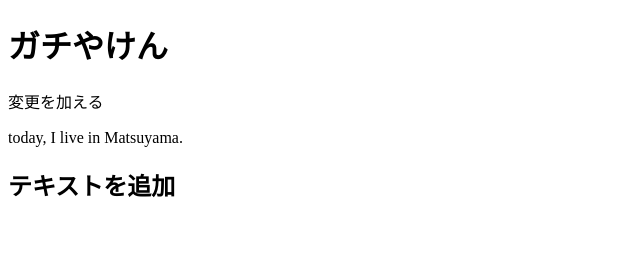
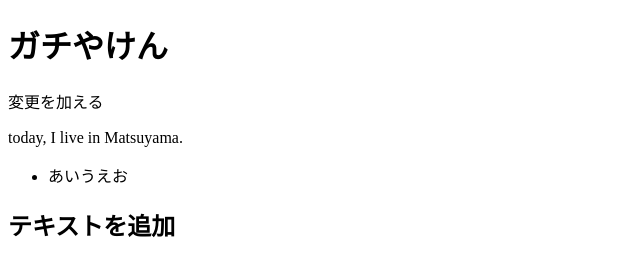
Before and after one commit to gatiweb/gatiweb, a plain HTML site: page index.html in a window 1280 px wide. Shown: the whole page, without its empty margins (0-640 px from the left). Drawn offline with Linux system fonts and the light colour scheme.

Commit message:
リストを追加

```diff
--- a/index.html
+++ b/index.html
@@ -8,6 +8,9 @@
     <h1>ガチやけん</h1>
     <p>変更を加える</p>
     <p>today, I live in Matsuyama.</p>
+    <ul>
+      <li>あいうえお</li>
+    </ul>
     <h2>テキストを追加</h2>
   </body>
 </html>
```
